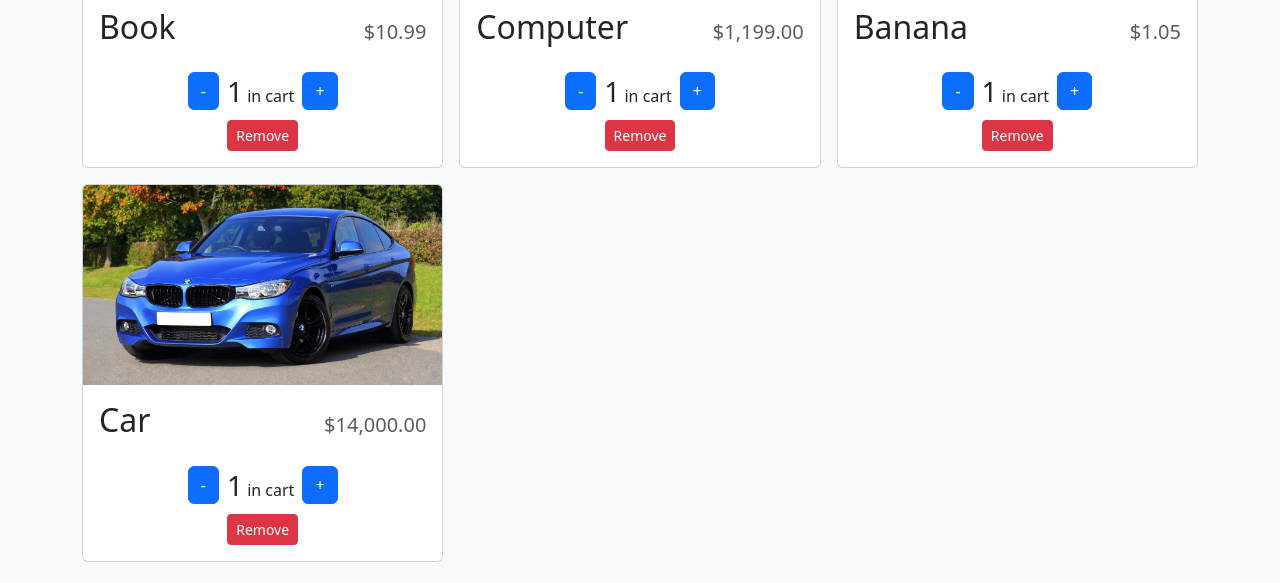
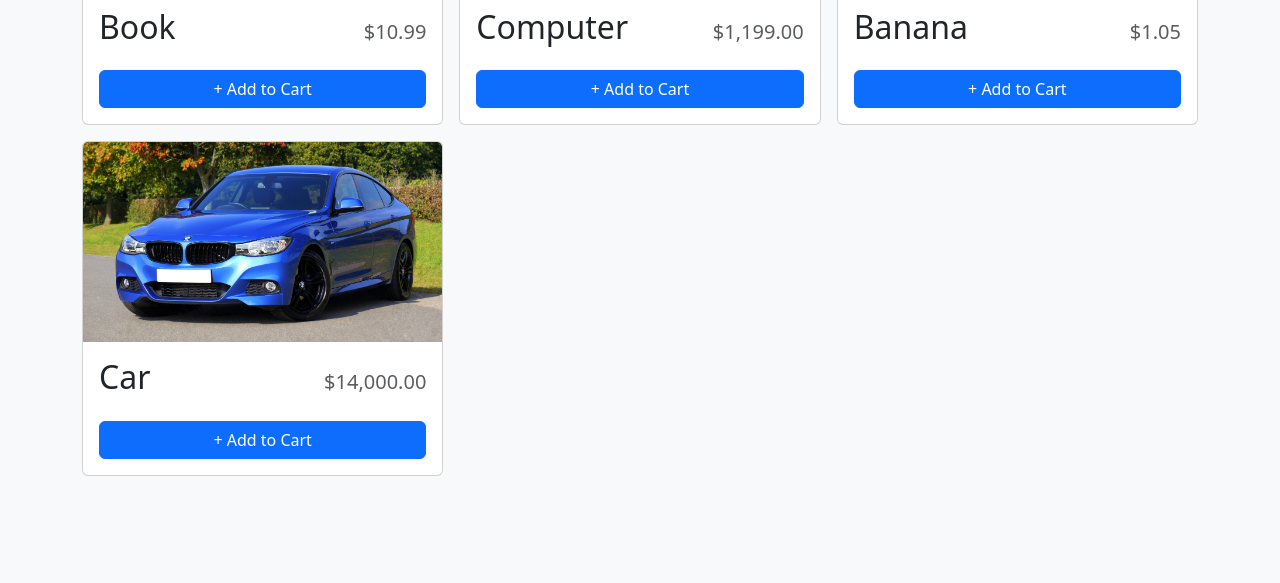
Before and after one commit to friedbergjon/shopping-cart-app, a React (Vite) app: page /store in a window 1280 px wide. Shown: the part 345-928 px from the top of the page. After the commit the page ends 845 px from the top, so only its background shows below. Built offline with nearby package versions, Linux system fonts and the light colour scheme.

Commit message:
cart button implementation

```diff
--- a/src/App.tsx
+++ b/src/App.tsx
@@ -4,10 +4,12 @@
 import { Store } from "./pages/Store"
 import { About } from "./pages/About"
 import { Navbar } from "./components/Navbar"
+import { ShoppingCartProvider } from "./context/ShoppingCartContext"
 
 function App() {
 return (
   <>
+  <ShoppingCartProvider>
    <Navbar />
    <Container className="mb-4">
     <Routes>
@@ -16,6 +18,7 @@
       <Route path="/about" element =  { <About /> } />
     </Routes>
   </Container>
+  </ShoppingCartProvider>
   </>
   )
 }
--- a/src/components/StoreItem.tsx
+++ b/src/components/StoreItem.tsx
@@ -1,5 +1,6 @@
 import { Button, Card } from "react-bootstrap"
 import { formatCurrency } from "../utilities/formatCurrency"
+import { useShoppingCart } from "../context/ShoppingCartContext"
 
 type StoreItemProps = {
     id: number
@@ -10,7 +11,13 @@
 
 export function StoreItem({ id, name, price, imgUrl }:
 StoreItemProps) {
-    const quantity = 1
+    const {
+        getItemQuantity,
+        increaseCartQuantity,
+        decreaseCartQuantity,
+        removeFromCart, } = useShoppingCart()
+    const quantity = getItemQuantity(id)
+
     return(
     <Card className="h-100">
     <Card.Img
@@ -26,16 +33,19 @@
         </Card.Title>
         <div className="mt-auto">
             {quantity === 0 ?  (
-            <Button className="w-100">+ Add to Cart</Button>
-            ) : ( <div className="d-flex align-items-center flex-column" style={{ gap: ".5rem"}}>
+            <Button className="w-100" onClick={() => increaseCartQuantity(id)}>+ Add to Cart</Button>
+            ) : (
+                 <div className="d-flex align-items-center flex-column" style={{ gap: ".5rem"}}>
+
              <div className="d-flex align-items-center justify-content-center" style={{ gap: ".5rem"}}>
-            <Button>-</Button>
+
+            <Button onClick={() => decreaseCartQuantity(id)}>-</Button>
             <div>
             <span className="fs-3">{quantity}</span> in cart
             </div>
-            <Button>+</Button>
+            <Button onClick={() => increaseCartQuantity(id)}>+</Button>
         </div>
-        <Button variant="danger" size="sm">Remove
+        <Button variant="danger" size="sm" onClick={() => removeFromCart(id)}>Remove
         </Button>
         </div>)}
         </div>
--- /dev/null
+++ b/src/context/ShoppingCartContext.tsx
@@ -0,0 +1,82 @@
+import { createContext, ReactNode, useContext, useState } from "react";
+
+type ShoppingCartProviderProps = {
+    children: ReactNode
+}
+
+type CartItem = {
+    id: number
+    quantity: number
+}
+
+type ShoppingCartContext ={
+    getItemQuantity: (id: number) => number
+    increaseCartQuantity: (id: number) => void
+    decreaseCartQuantity: (id: number) => void
+    removeFromCart: (id: number) => void
+
+}
+
+const ShoppingCartContext = createContext({} as ShoppingCartContext)
+
+
+
+export function useShoppingCart() {
+    return useContext(ShoppingCartContext)
+}
+
+
+export function ShoppingCartProvider({ children }
+    :ShoppingCartProviderProps
+    ) {
+    const [cartItems, setCartItems] = useState<CartItem[]>([])
+
+    function getItemQuantity(id: number){
+        return cartItems.find(item => item.id === id)?.quantity || 0
+    }
+
+    function increaseCartQuantity(id:number){
+        setCartItems(currItems => {
+            if (currItems.find(item => item.id === id) == null) {
+                return [...currItems, { id, quantity: 1 }]
+        } else {
+            return currItems.map(item => {
+                if (item.id === id) {
+                    return { ...item, quantity: item.quantity + 1}
+                } else {
+                    return item
+                }
+            })
+        }
+     })
+    }
+
+    function decreaseCartQuantity(id:number){
+        setCartItems(currItems => {
+            if (currItems.find(item => item.id === id)?.quantity === 1) {
+                return currItems.filter(item => item.id !== id)
+        } else {
+            return currItems.map(item => {
+                if (item.id === id) {
+                    return { ...item, quantity: item.quantity - 1}
+                } else {
+                    return item
+                }
+            })
+        }
+     })
+    }
+
+    function removeFromCart(id:number){
+        setCartItems(currItems => {
+            return currItems.filter(item => item.id !== id)
+        })
+    }
+
+    return ( <ShoppingCartContext.Provider value={{ getItemQuantity, increaseCartQuantity, decreaseCartQuantity, removeFromCart,
+     }}
+     >
+        {children}
+    </ShoppingCartContext.Provider>
+    )
+}
```
